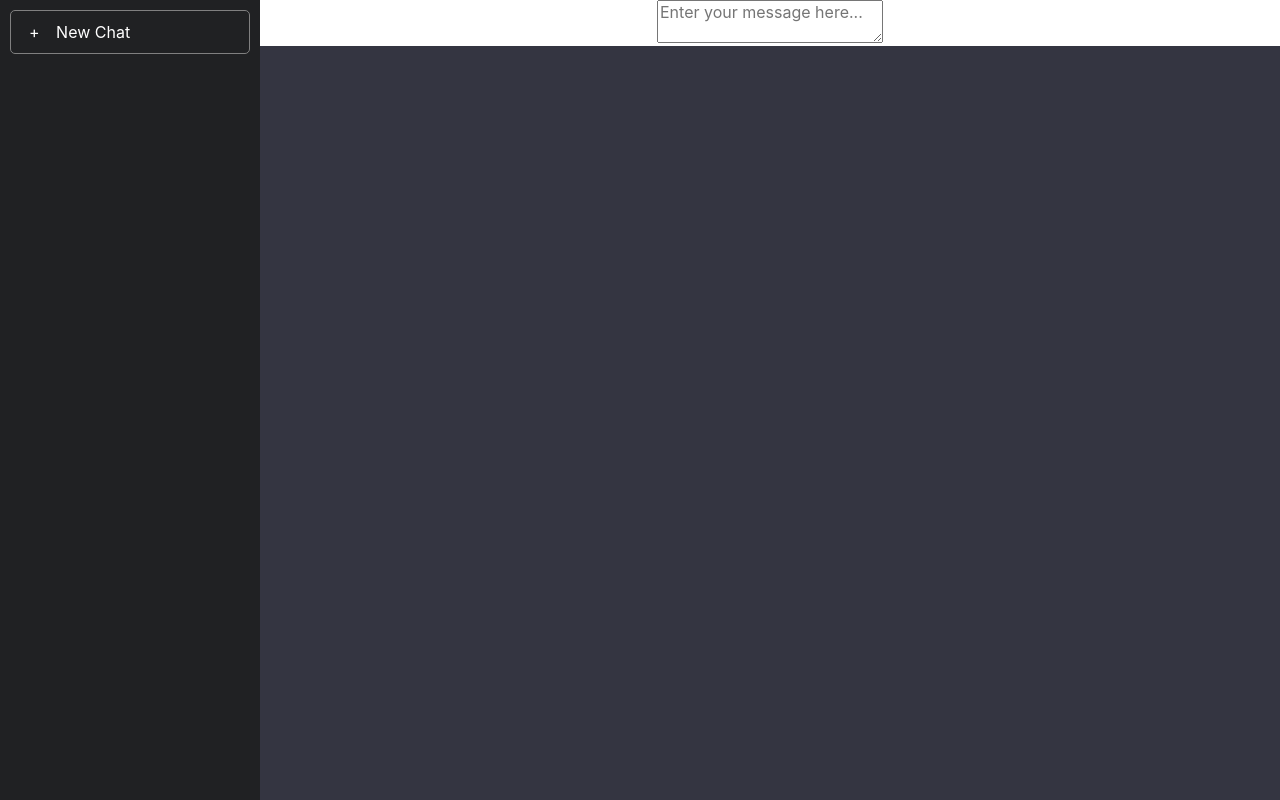
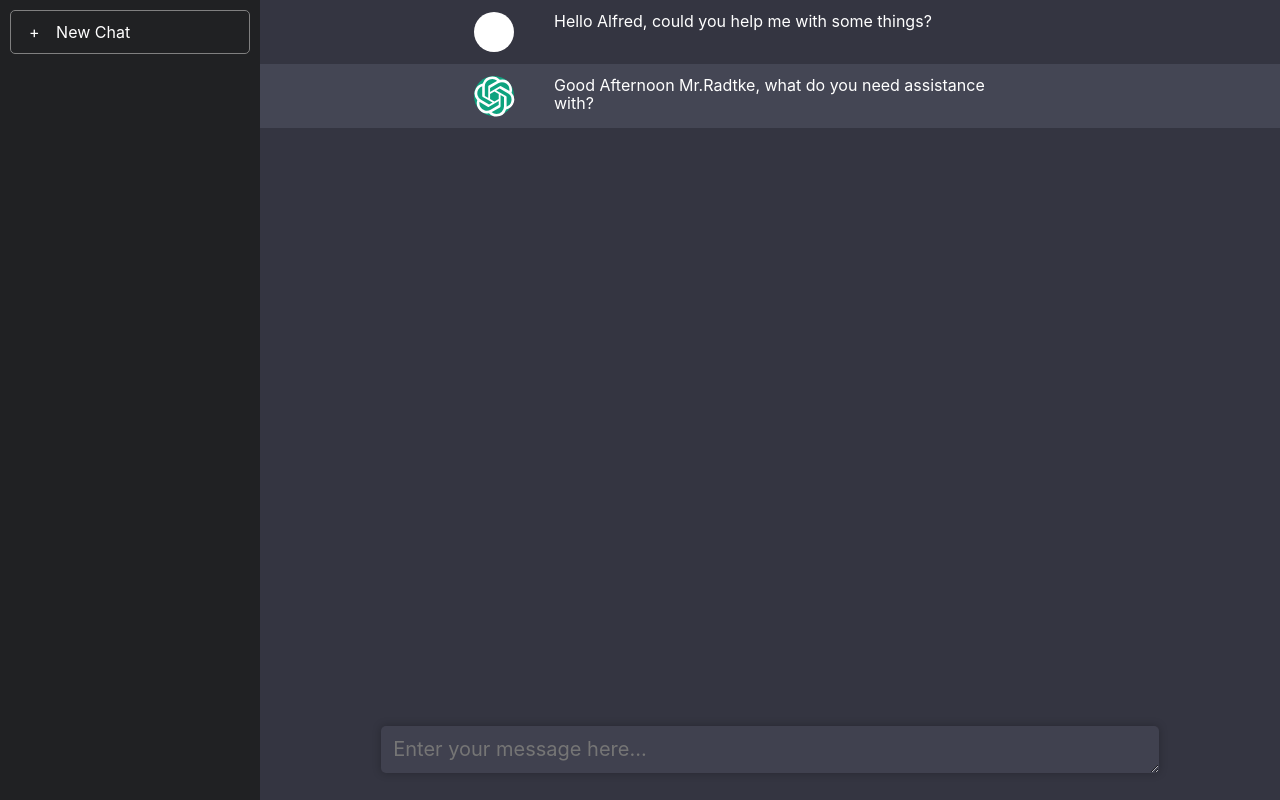
Before and after one commit to NCRadtke00/Alfred, a React (Create React App) app in the folder client/: page / in a window 1280 px wide. Built offline with nearby package versions, Linux system fonts and the light colour scheme.

Commit message:
created message log, centered the messages, created dummy messages to display with icons, created message text input area. going to link api

```diff
--- a/client/src/App.css
+++ b/client/src/App.css
@@ -28,13 +28,71 @@
   padding-left: 6px;
   padding-right: 12px;
 }
-.message-log {
+
+.messages {
   flex:1;
   background-color: #343541;
+  position: relative;
 }
+
+
+.message-log{
+  text-align: left;
+}
+.message{
+  /* background-color: rgba(255, 255,255,0.1); */
+}
+.message.alfred{
+  background-color: #444654;
+}
+.message-center{
+  max-width: 640px;
+  margin-left: auto;
+  margin-right: auto;
+  display: flex;
+  padding:12px;
+  padding-left: 24px;
+  padding-right: 24px;
+}
+.message-avatar{
+  background: white;
+  width: 40px;
+  height: 40px;
+  border-radius: 50%;
+}
+.message-avatar.alfred{
+  background: #0da37f;
+  width: 40px;
+  height: 40px;
+  border-radius: 50%;
+}
+.message-text{
+  padding-left: 40px;
+  padding-right: 40px;
+}
+
 .message-input-section {
-  background-color: white;
+ padding:24px;
+ position: absolute;
+ left:0;right:0;bottom:0;
 }
+.message-input-textarea {
+  background-color: #40414f;
+  color:white;
+  font-size: 1.25em;
+  width: 80%;
+  padding: 12px;
+  border-radius: 5px;
+  border: none;
+  outline: none;
+  box-shadow: 0 0 8px rgba(0,0,0,0.25);
+}
+
+
+
+
+
+
 .App-header {
   min-height: 100vh;
   display: flex;
--- a/client/src/App.js
+++ b/client/src/App.js
@@ -11,9 +11,42 @@
           <span>+</span> New Chat
         </div>
       </aside>
-      <section className="message-log">
+      <section className="messages">
+
+        <div className="message-log">
+
+          <div className="message">
+            <div className="message-center">
+              <div className="message-avatar" />
+              <div className="message-text">Hello Alfred, could you help me with some things?</div>
+            </div>
+          </div>
+
+          <div className="message alfred">
+            <div className="message-center">
+              <div className="message-avatar alfred">
+                <svg
+                  width={41}
+                  height={41}
+                  fill="none"
+                  xmlns="http://www.w3.org/2000/svg"
+                  strokeWidth={1.5}
+                  className="h-6 w-6"
+                >
+                  <path
+                    d="M37.532 16.87a9.963 9.963 0 0 0-.856-8.184 10.078 10.078 0 0 0-10.855-4.835A9.964 9.964 0 0 0 18.306.5a10.079 10.079 0 0 0-9.614 6.977 9.967 9.967 0 0 0-6.664 4.834 10.08 10.08 0 0 0 1.24 11.817 9.965 9.965 0 0 0 .856 8.185 10.079 10.079 0 0 0 10.855 4.835 9.965 9.965 0 0 0 7.516 3.35 10.078 10.078 0 0 0 9.617-6.981 9.967 9.967 0 0 0 6.663-4.834 10.079 10.079 0 0 0-1.243-11.813ZM22.498 37.886a7.474 7.474 0 0 1-4.799-1.735c.061-.033.168-.091.237-.134l7.964-4.6a1.294 1.294 0 0 0 .655-1.134V19.054l3.366 1.944a.12.12 0 0 1 .066.092v9.299a7.505 7.505 0 0 1-7.49 7.496ZM6.392 31.006a7.471 7.471 0 0 1-.894-5.023c.06.036.162.099.237.141l7.964 4.6a1.297 1.297 0 0 0 1.308 0l9.724-5.614v3.888a.12.12 0 0 1-.048.103l-8.051 4.649a7.504 7.504 0 0 1-10.24-2.744ZM4.297 13.62A7.469 7.469 0 0 1 8.2 10.333c0 .068-.004.19-.004.274v9.201a1.294 1.294 0 0 0 .654 1.132l9.723 5.614-3.366 1.944a.12.12 0 0 1-.114.01L7.04 23.856a7.504 7.504 0 0 1-2.743-10.237Zm27.658 6.437-9.724-5.615 3.367-1.943a.121.121 0 0 1 .113-.01l8.052 4.648a7.498 7.498 0 0 1-1.158 13.528v-9.476a1.293 1.293 0 0 0-.65-1.132Zm3.35-5.043c-.059-.037-.162-.099-.236-.141l-7.965-4.6a1.298 1.298 0 0 0-1.308 0l-9.723 5.614v-3.888a.12.12 0 0 1 .048-.103l8.05-4.645a7.497 7.497 0 0 1 11.135 7.763Zm-21.063 6.929-3.367-1.944a.12.12 0 0 1-.065-.092v-9.299a7.497 7.497 0 0 1 12.293-5.756 6.94 6.94 0 0 0-.236.134l-7.965 4.6a1.294 1.294 0 0 0-.654 1.132l-.006 11.225Zm1.829-3.943 4.33-2.501 4.332 2.5v5l-4.331 2.5-4.331-2.5V18Z"
+                    fill="currentColor"
+                  />
+                </svg>
+              </div>
+              <div className="message-text">Good Afternoon Mr.Radtke, what do you need assistance with?</div>
+            </div>
+          </div>
+
+        </div>
+
         <div className='message-input-section'>
-          <textarea className='message-input-textarea' placeholder="Enter your message here..."></textarea>
+          <textarea className='message-input-textarea' rows="1" placeholder="Enter your message here..."></textarea>
         </div>
       </section>
     </div>
```
